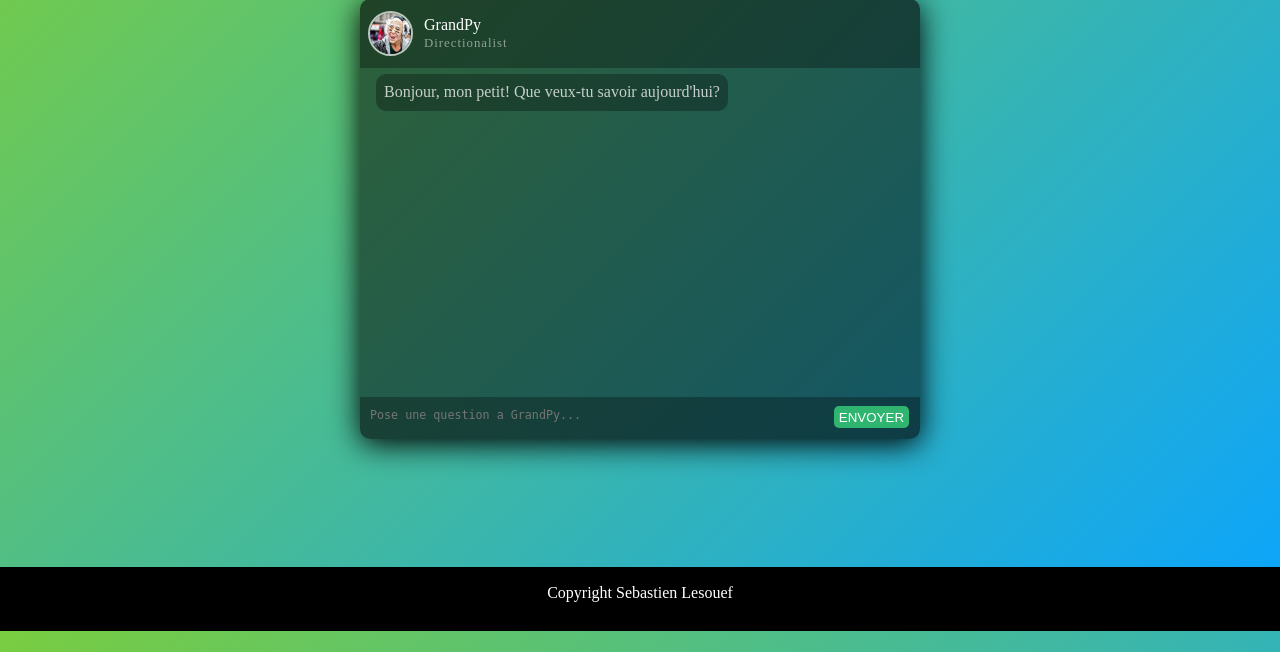
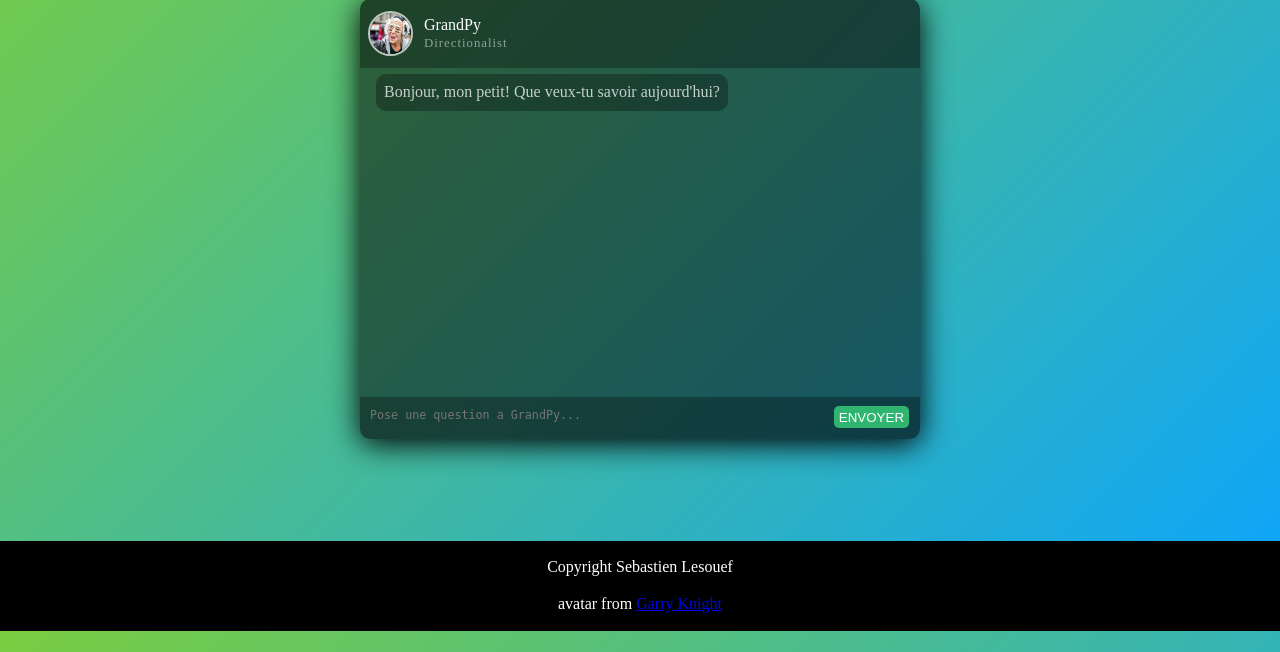
Before and after one commit to slesouef/FactMap, a Flask app: page / in a window 1280 px wide. Shown: the part 169-821 px from the top of the page. Run offline with Flask 2, Linux system fonts and the light colour scheme; some libraries are stand-ins or nearby versions.

Commit message:
added avatar attribution in footer

```diff
--- a/bot/templates/index.html
+++ b/bot/templates/index.html
@@ -36,6 +36,9 @@
 </section>
 <footer>
     <p>Copyright Sebastien Lesouef</p>
+    <p>avatar from
+        <a href="https://www.flickr.com/photos/garryknight/26943211820">Garry Knight</a>
+    </p>
 </footer>
 
 <script src="{{ url_for('static', filename='js/ajax.js') }}"></script>
```
